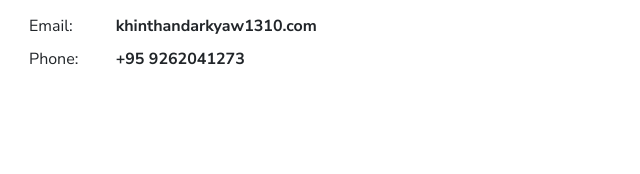
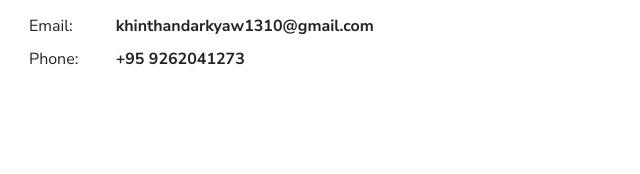
Before and after one commit to Khinthandarkyaw-dev/Portfolio, a plain HTML site: page index.html in a window 1280 px wide. Shown: the part 3708-3882 px from the top of the page, 107-747 px from the left. Drawn offline with Linux system fonts and the light colour scheme.

Commit message:
Update index.html

```diff
--- a/index.html
+++ b/index.html
@@ -543,7 +543,7 @@
                   <div class="pb-1">Email:</div>
                 </div>
                 <div class="col-sm-10">
-                  <div class="pb-1 fw-bolder">khinthandarkyaw1310.com</div>
+                  <div class="pb-1 fw-bolder">khinthandarkyaw1310@gmail.com</div>
                 </div>
 
                 <div class="col-sm-2">
```
